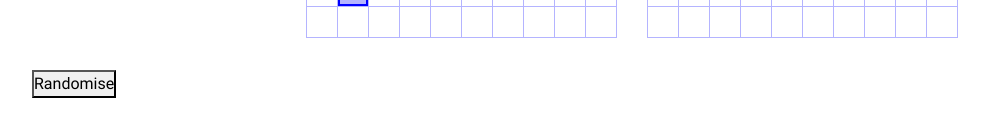
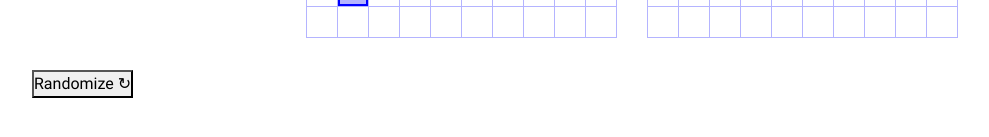
Before and after one commit to yppelu/odin-battleship, a React (Vite) app: page / in a window 1280 px wide. Shown: the part 399-536 px from the top of the page, without its empty margins (8-997 px from the left). Built offline with nearby package versions, Linux system fonts and the light colour scheme.

Commit message:
Move main to a component

```diff
--- a/src/App.jsx
+++ b/src/App.jsx
@@ -4,6 +4,7 @@ import Gameboard from './classes/Gameboard.js';
 
 import Board from './components/Board/Board';
 import Header from './components/Header/Header.jsx';
+import Main from './components/Main/Main.jsx';
 
 const initialPlayersBoard = new Gameboard();
 initialPlayersBoard.placeRandomShips();
@@ -46,23 +47,24 @@ function App() {
       }, 500);
 
     }
-  }, [isPlayersTurn]);
+  }, [isPlayersTurn, isGameOn]);
 
   return (
     <>
       <Header isGameOn={isGameOn} isPlayersTurn={isPlayersTurn} />
-      <main className='main'>
-        <div className='board-wrapper'>
-          <p className='board-description'>Your grid</p>
-          <Board host='player' gameBoard={playersBoard} isTurnAvailable={!isPlayersTurn} />
-        </div>
-        <div className='board-wrapper'>
-          <p className='board-description'>AI&apos;s grid</p>
-          <Board host='ai' gameBoard={aiBoard} isTurnAvailable={isPlayersTurn} makeMove={handlePlayersMove} />
-        </div>
-      </main>
+      <Main
+        playersBoard={playersBoard}
+        aiBoard={aiBoard}
+        isPlayersTurn={isPlayersTurn}
+        makeMove={handlePlayersMove}
+      />
       <footer className='grid-controls'>
-        <button className="grid-controls__get-random-ships-brn" type='button'>Randomise</button>
+        <button
+          className='grid-controls__get-random-ships-btn'
+          type='button'
+        >
+          Randomize &#8635;
+        </button>
       </footer>
     </>
   );
--- /dev/null
+++ b/src/components/Main/Main.jsx
@@ -0,0 +1,18 @@
+import './Main.css';
+
+import Board from '../Board/Board';
+
+export default function Main({ playersBoard, aiBoard, isPlayersTurn, makeMove }) {
+  return (
+    <main className='main'>
+      <div className='board-wrapper'>
+        <p className='board-description'>Your grid</p>
+        <Board host='player' gameBoard={playersBoard} isTurnAvailable={!isPlayersTurn} />
+      </div>
+      <div className='board-wrapper'>
+        <p className='board-description'>AI&apos;s grid</p>
+        <Board host='ai' gameBoard={aiBoard} isTurnAvailable={isPlayersTurn} makeMove={makeMove} />
+      </div>
+    </main>
+  );
+}
```
Also changed, not shown: src/components/Main/Main.css (added).
